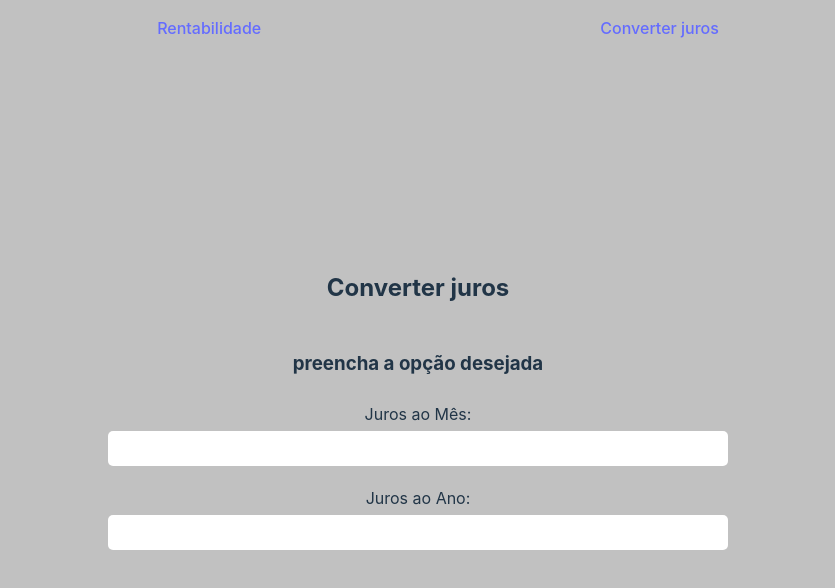
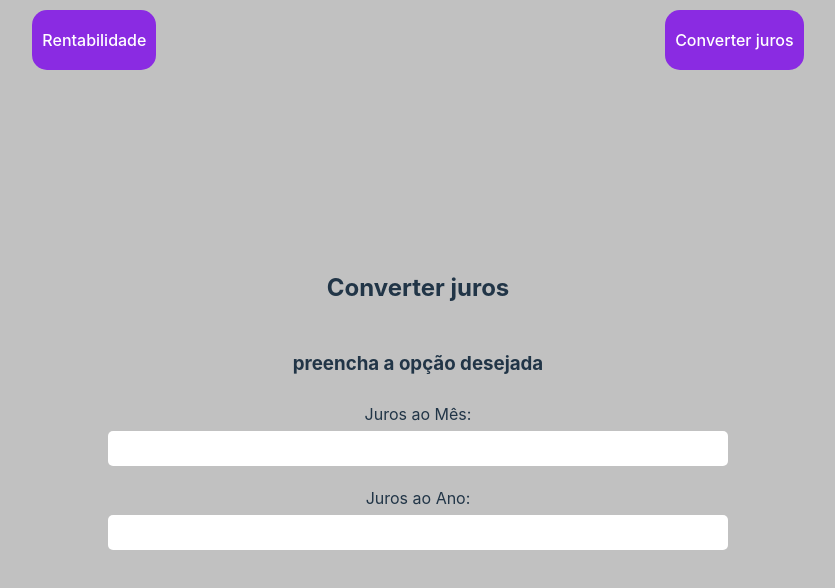
Before and after one commit to ronansalvador/interest-converter, a React (Vite) app: page / in a window 1280 px wide. Shown: the top 588 px of the page, without its empty margins (222-1057 px from the left). Built offline with nearby package versions, Linux system fonts and the light colour scheme.

Commit message:
feat: atualizando css do header

```diff
--- a/src/components/Header.css
+++ b/src/components/Header.css
@@ -1,24 +1,22 @@
 header {
   display: flex;
+  justify-content: space-around;
   position: absolute;
   top: 0;
   left: 0;
   width: 100%;
-}
-
-ul {
-  width: 100%;
-  display: flex;
-  justify-content: space-evenly;
-}
-
-li {
-  text-decoration: none;
-  list-style-type: none;
+  margin-top: 10px;
 }
 
 a {
-  color: black;
+  color: white !important;
+  background-color: blueviolet;
+  height: 40px;
+  padding: 10px;
+  border-radius: 15px;
+  display: flex;
+  justify-content: center;
+  align-items: center;
 }
 
 a:hover {
--- a/src/components/Header.jsx
+++ b/src/components/Header.jsx
@@ -4,14 +4,9 @@ import './Header.css';
 function Header() {
   return (
     <header>
-      <ul>
-        <li>
-          <Link to='/rentabilidade'>Rentabilidade</Link>
-        </li>
-        <li>
-          <Link to='/'>Converter juros</Link>
-        </li>
-      </ul>
+      <Link to='/rentabilidade'>Rentabilidade</Link>
+
+      <Link to='/'>Converter juros</Link>
     </header>
   );
 }
--- a/src/index.css
+++ b/src/index.css
@@ -12,11 +12,7 @@
 
 a {
   font-weight: 500;
-  color: #646cff;
   text-decoration: inherit;
-}
-a:hover {
-  color: #535bf2;
 }
 
 body {
--- a/src/pages/Profitability.jsx
+++ b/src/pages/Profitability.jsx
@@ -86,7 +86,7 @@ function Profitability() {
     <>
       <Header />
       <section className='container-profitability'>
-        <h1>Rentabilidade</h1>
+        <h2>Rentabilidade</h2>
         <>
           {showResult === false ? (
             <>
@@ -179,7 +179,7 @@ function Profitability() {
               <p>{`O valor total investido é de R$: ${converterParaReal(
                 investimento,
               )}`}</p>
-              <p>{`Juros Ganhos No Período R$: ${converterParaReal(
+              <p>{`Juros ganhos no período R$: ${converterParaReal(
                 valorAcumulado - investimento,
               )}`}</p>
               <p>{`O valor total acumlado é de R$: ${converterParaReal(
```
